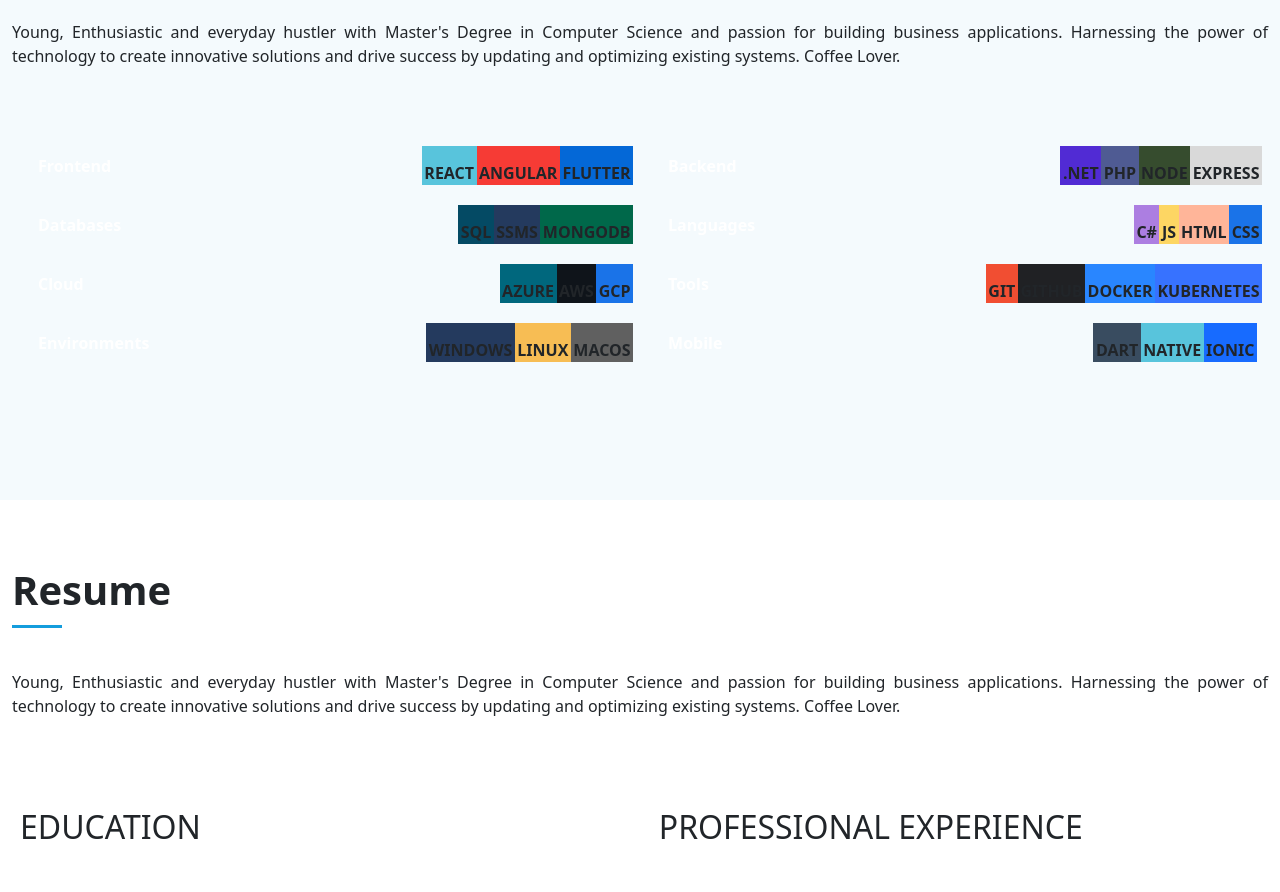
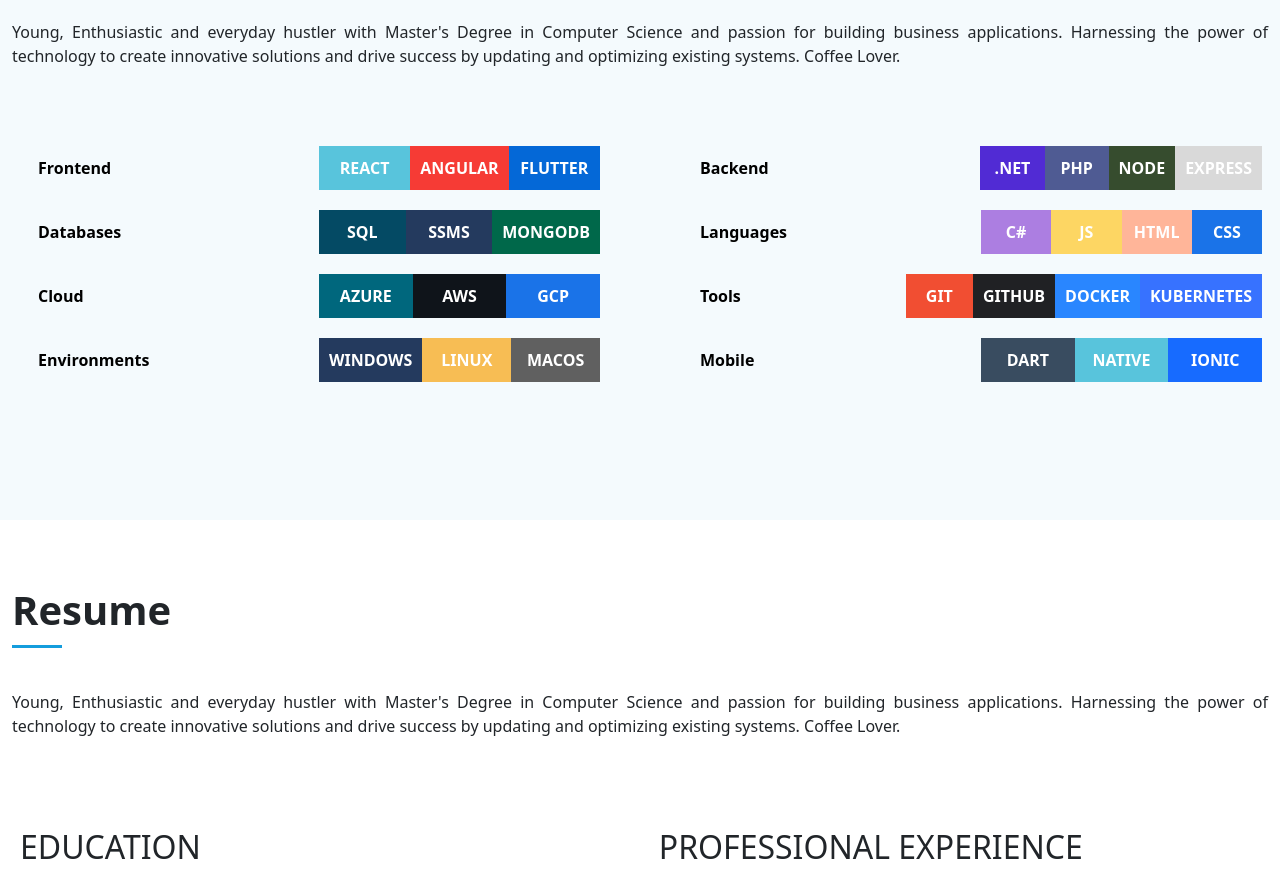
Before and after one commit to snadi043/PORTFOLIO, a React (Create React App) app: page / in a window 1280 px wide. Shown: the part 1800-2692 px from the top of the page. Built offline with nearby package versions, Linux system fonts and the light colour scheme; grey boxes are pictures that could not be loaded.

Commit message:
commit for refactored stylings from inline method to dedicated stylesheet for the Progressbar component and few refactoring changes to make the components reusable and scalable.

```diff
--- a/src/Utilities/Offcanvas/data.js
+++ b/src/Utilities/Offcanvas/data.js
@@ -25,8 +25,8 @@
     },
     {
         href: 'https://stackblitz.com/edit/qm2pw7xp?file=index.html',
-        path: 'M8 4.754a3.246 3.246 0 1 0 0 6.492 3.246 3.246 0 0 0 0-6.492M5.754 8a2.246 2.246 0 1 1 4.492 0 2.246 2.246 0 0 1-4.492 0 M9.796 1.343c-.527-1.79-3.065-1.79-3.592 0l-.094.319a.873.873 0 0 1-1.255.52l-.292-.16c-1.64-.892-3.433.902-2.54 2.541l.159.292a.873.873 0 0 1-.52 1.255l-.319.094c-1.79.527-1.79 3.065 0 3.592l.319.094a.873.873 0 0 1 .52 1.255l-.16.292c-.892 1.64.901 3.434 2.541 2.54l.292-.159a.873.873 0 0 1 1.255.52l.094.319c.527 1.79 3.065 1.79 3.592 0l.094-.319a.873.873 0 0 1 1.255-.52l.292.16c1.64.893 3.434-.902 2.54-2.541l-.159-.292a.873.873 0 0 1 .52-1.255l.319-.094c1.79-.527 1.79-3.065 0-3.592l-.319-.094a.873.873 0 0 1-.52-1.255l.16-.292c.893-1.64-.902-3.433-2.541-2.54l-.292.159a.873.873 0 0 1-1.255-.52zm-2.633.283c.246-.835 1.428-.835 1.674 0l.094.319a1.873 1.873 0 0 0 2.693 1.115l.291-.16c.764-.415 1.6.42 1.184 1.185l-.159.292a1.873 1.873 0 0 0 1.116 2.692l.318.094c.835.246.835 1.428 0 1.674l-.319.094a1.873 1.873 0 0 0-1.115 2.693l.16.291c.415.764-.42 1.6-1.185 1.184l-.291-.159a1.873 1.873 0 0 0-2.693 1.116l-.094.318c-.246.835-1.428.835-1.674 0l-.094-.319a1.873 1.873 0 0 0-2.692-1.115l-.292.16c-.764.415-1.6-.42-1.184-1.185l.159-.291A1.873 1.873 0 0 0 1.945 8.93l-.319-.094c-.835-.246-.835-1.428 0-1.674l.319-.094A1.873 1.873 0 0 0 3.06 4.377l-.16-.292c-.415-.764.42-1.6 1.185-1.184l.292.159a1.873 1.873 0 0 0 2.692-1.115z',
-        className: 'bi bi-gear',
+        path: "M14 1a1 1 0 0 1 1 1v12a1 1 0 0 1-1 1H2a1 1 0 0 1-1-1V2a1 1 0 0 1 1-1zM2 0a2 2 0 0 0-2 2v12a2 2 0 0 0 2 2h12a2 2 0 0 0 2-2V2a2 2 0 0 0-2-2z M6.854 4.646a.5.5 0 0 1 0 .708L4.207 8l2.647 2.646a.5.5 0 0 1-.708.708l-3-3a.5.5 0 0 1 0-.708l3-3a.5.5 0 0 1 .708 0m2.292 0a.5.5 0 0 0 0 .708L11.793 8l-2.647 2.646a.5.5 0 0 0 .708.708l3-3a.5.5 0 0 0 0-.708l-3-3a.5.5 0 0 0-.708 0",
+        className: 'bi bi-code-square',
         title: 'Portfolio'
     },
     {
--- a/src/Utilities/Progressbar/data.js
+++ b/src/Utilities/Progressbar/data.js
@@ -1,7 +1,7 @@
 const skills = [
     {
         id: '1',
-        skillGroup: 'Frontend',
+        skillGroupTitle: 'Frontend',
         skillTitle: ['REACT','ANGULAR','FLUTTER'],
         skillBackgroundColor: ['#58c4dc','#f63b35','#0468d7'],
         progressWidth: ["100%", '100%', '100%'],
@@ -9,7 +9,7 @@
     },
     {
         id: '2',
-        skillGroup: 'Backend',
+        skillGroupTitle: 'Backend',
         skillTitle: ['.NET', 'PHP', 'NODE', 'EXPRESS'],
         skillBackgroundColor: ['#512bd4','#4F5B93','#364c2e','#d9d9d9'],
         progressWidth: ["100%", '100%', '100%', '100%'],
@@ -17,7 +17,7 @@
     },
     {
         id: '3',
-        skillGroup: 'Databases',
+        skillGroupTitle: 'Databases',
         skillTitle: ['SQL','SSMS','MONGODB'],
         skillBackgroundColor: ['#044a64','#243a5e','#00684a'],
         progressWidth: ["100%", '100%', '100%'],
@@ -25,7 +25,7 @@
     },
     {
         id: '4',
-        skillGroup: 'Languages',
+        skillGroupTitle: 'Languages',
         skillTitle: ['C#', 'JS', 'HTML', 'CSS'],
         skillBackgroundColor: ['#ac7ee1','#fdd663','#ffb599','#1a73e8'],
         progressWidth: ["100%", '100%', '100%', '100%'],
@@ -33,7 +33,7 @@
     },
     {
         id: '5',
-        skillGroup: 'Cloud',
+        skillGroupTitle: 'Cloud',
         skillTitle: ['AZURE','AWS','GCP'],
         skillBackgroundColor: ['#00677d','#0f141a','#1a73e8ff'],
         progressWidth: ["100%", '100%', '100%'],
@@ -41,7 +41,7 @@
     },
     {
         id: '6',
-        skillGroup: 'Tools',
+        skillGroupTitle: 'Tools',
         skillTitle: ['GIT', 'GITHUB', 'DOCKER', 'KUBERNETES'],
         skillBackgroundColor: ['#f14e32','#202124','#2986FF','#3772ff'],
         progressWidth: ["100%", '100%', '100%', '100%'],
@@ -49,7 +49,7 @@
     },
     {
         id: '7',
-        skillGroup: 'Environments',
+        skillGroupTitle: 'Environments',
         skillTitle: ['WINDOWS','LINUX','MACOS'],
         skillBackgroundColor: ['#243a5e','#f7bd54','#606060'],
         progressWidth: ["100%", '100%', '100%'],
@@ -57,7 +57,7 @@
     },
     {
         id: '8',
-        skillGroup: 'Mobile',
+        skillGroupTitle: 'Mobile',
         skillTitle: ['DART', 'NATIVE', 'IONIC'],
         skillBackgroundColor: ['#394c60','#58c4dc', '#176bff'],
         progressWidth: ["100%", '100%', '100%'],
--- a/src/Utilities/Progressbar/index.js
+++ b/src/Utilities/Progressbar/index.js
@@ -1,59 +1,32 @@
 import Tooltip from "../Tooltip";
 import Text from "../Text";
+import Wrapper from "../Wrapper";
 
 import skills from "./data";
+
+import './style.scss';
 
 const Progressbar = () => {
 
     return (
-        <div className='container-fluid md-2 p-2'
-            style={{
-                display: 'grid',
-                gridTemplateColumns: 'auto auto',
-                rowGap: 'inherit',
-                columnGap: '30px'
-            }}>
+        <Wrapper className='container-fluid md-2 p-2 matrix-details-wrapper'>
             {skills.map((skillGroup) =>
-                <div
-                    key={skillGroup.id}
-                    className='skill-row'
-                    style={{
-                        display: 'grid',
-                        gridTemplateColumns: 'auto auto',
-                        flexDirection:'row',
-                        alignItems: 'center',
-                        width: '100%',
-                        justifyContent: 'space-between'
-                    }}
-                >
-                    {/* Skill Group Name */}
-                    <div style={{display: 'flex', margin: '10px', width: '100%', fontWeight: 'bold', color: '#ffffff'}}>
-                        {skillGroup.skillGroup}
-                    </div>
-                    {/* Skills */}
-                    <div style={{
-                        display: 'grid',
-                        gridTemplateColumns: 'auto auto auto auto',
-                        margin: '10px',
-                        width: '100%',
-                        position: 'relative'
-                    }}>
-                        {skillGroup.skillTitle.map((title, idx) => (
-                            <Tooltip key={idx} tooltipTitle={skillGroup.skillPercentage[idx]}>
-                                <div
-                                    style={{
-                                        backgroundColor: skillGroup.skillBackgroundColor[idx],
-                                        display: 'flex',
-                                        alignItems: 'center',
-                                        justifyContent: 'center',
-                                    }}
-                                >
-                                    <Text style={{marginTop: '15px', textAlign: 'center'}}>{title}</Text>
-                                </div>
-                            </Tooltip>
-                        ))}
-                    </div>
-                </div>
+                <Wrapper
+                    className='skill-row-wrapper'
+                    key={skillGroup.id}>
+                        <Wrapper className="skillgroup-title">
+                            {skillGroup.skillGroupTitle}
+                        </Wrapper>
+                        <Wrapper className="skill-title" style={{gridTemplateColumns: `repeat(${skillGroup.skillTitle.length}, minmax(auto, 1fr))`}}>
+                            {skillGroup.skillTitle.map((title, idx) => (
+                                <Tooltip key={idx} tooltipTitle={skillGroup.skillPercentage[idx]}>
+                                    <Wrapper className="tooltip-data-wrapper" style={{ backgroundColor: skillGroup.skillBackgroundColor[idx] }}>
+                                        <Text className="tooltip-text">{title}</Text>
+                                    </Wrapper>
+                                </Tooltip>
+                            ))}
+                    </Wrapper>
+                </Wrapper>
             )}
             {/* Responsive styles */}
             <style>
@@ -65,7 +38,7 @@
                 }
                 `}
             </style>
-        </div>
+        </Wrapper>
     );
 };
 export default Progressbar;
--- a/src/Utilities/Progressbar/style.scss
+++ b/src/Utilities/Progressbar/style.scss
@@ -0,0 +1,44 @@
+.matrix-details-wrapper{
+    display: grid;
+    grid-template-columns: repeat(2, minmax(auto, 1fr));
+    row-gap: inherit;
+    column-gap: 100px;
+}
+
+.skill-row-wrapper{
+    display: grid;
+    grid-template-columns: repeat(2, minmax(auto, 1fr));
+    flex-direction: row;
+    align-items: center;
+    width: 100%;
+    justify-content: space-between
+}
+
+.skillgroup-title{
+    display: flex;
+    margin: 10px;
+    width: 100%;
+    font-weight: bold;
+    color: #000000;
+}
+
+.skill-title{
+    display: grid;
+    // grid-template-columns: auto auto auto auto;
+    // grid-template-columns: repeat(auto-fit, minmax(100px, 1fr));
+    margin: 10px;
+    width: 100%;
+    position: relative;
+}
+
+.tooltip-data-wrapper{
+    display: flex;
+    align-items: center;
+    justify-content: center;
+}
+
+.tooltip-text{
+    padding: 10px;
+    color: #FFFFFF;
+    text-align: center;
+}
--- a/src/components/Profile/ProfileDetails/index.js
+++ b/src/components/Profile/ProfileDetails/index.js
@@ -24,8 +24,8 @@
                 </div>
                 <div className="container" style={{display: 'flex', justifyContent: 'center', gap: '30px', padding: '30px'}}>
                     {profileSidebarIconData.map((sidebarData, index) =>
+                        <a href={sidebarData.href} key={sidebarData.className}>
                             <Icon
-                            key={sidebarData.className}
                                 iconWrapperStyles={iconWrapperStyles}
                                 iconWidth={30}
                                 iconHeight={30}
@@ -33,6 +33,7 @@
                                 iconClassName={sidebarData.className}>
                                 <path d={sidebarData.path}></path>
                             </Icon>
+                        </a>
                     )}
                 </div>
             </Wrapper>
--- a/src/components/SkillsTechnologies/SkillMatrix/index.js
+++ b/src/components/SkillsTechnologies/SkillMatrix/index.js
@@ -1,4 +1,5 @@
 import React from 'react';
+
 import Wrapper from '../../../Utilities/Wrapper';
 import Progressbar from '../../../Utilities/Progressbar';
 
```
Lines whose indentation alone changed are shown as unchanged.
